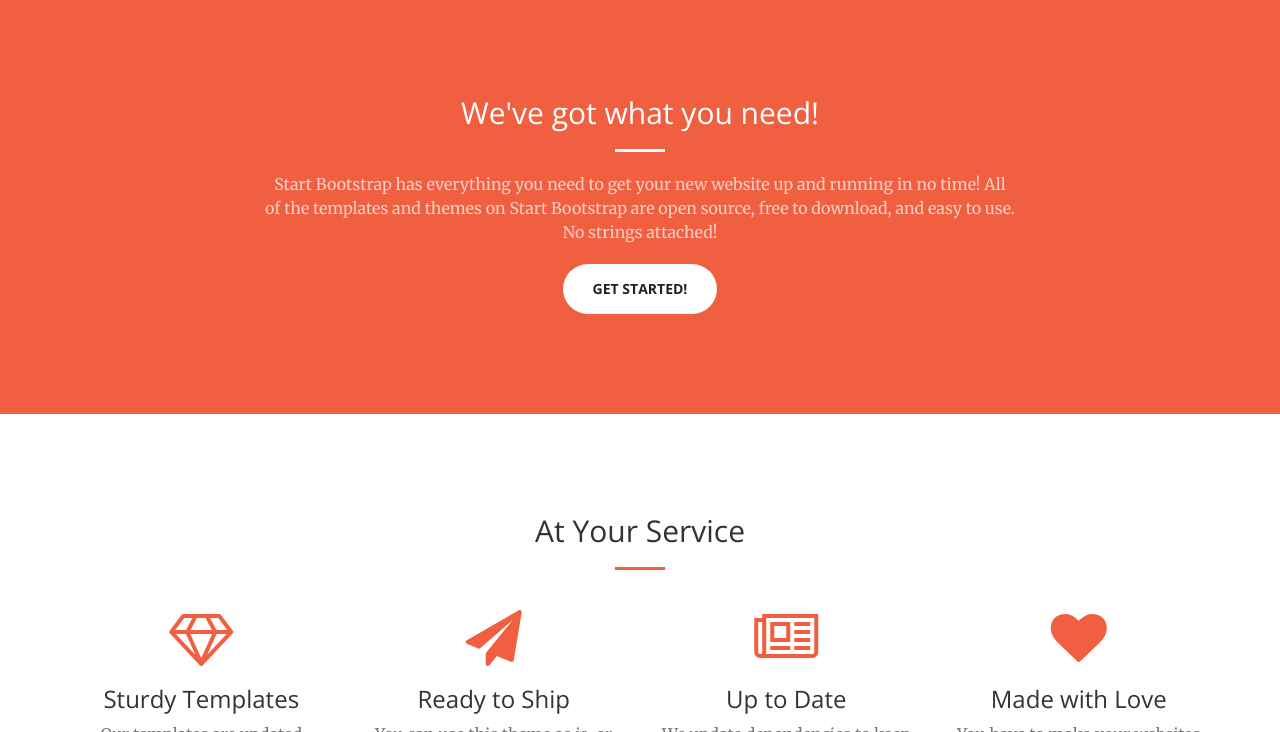
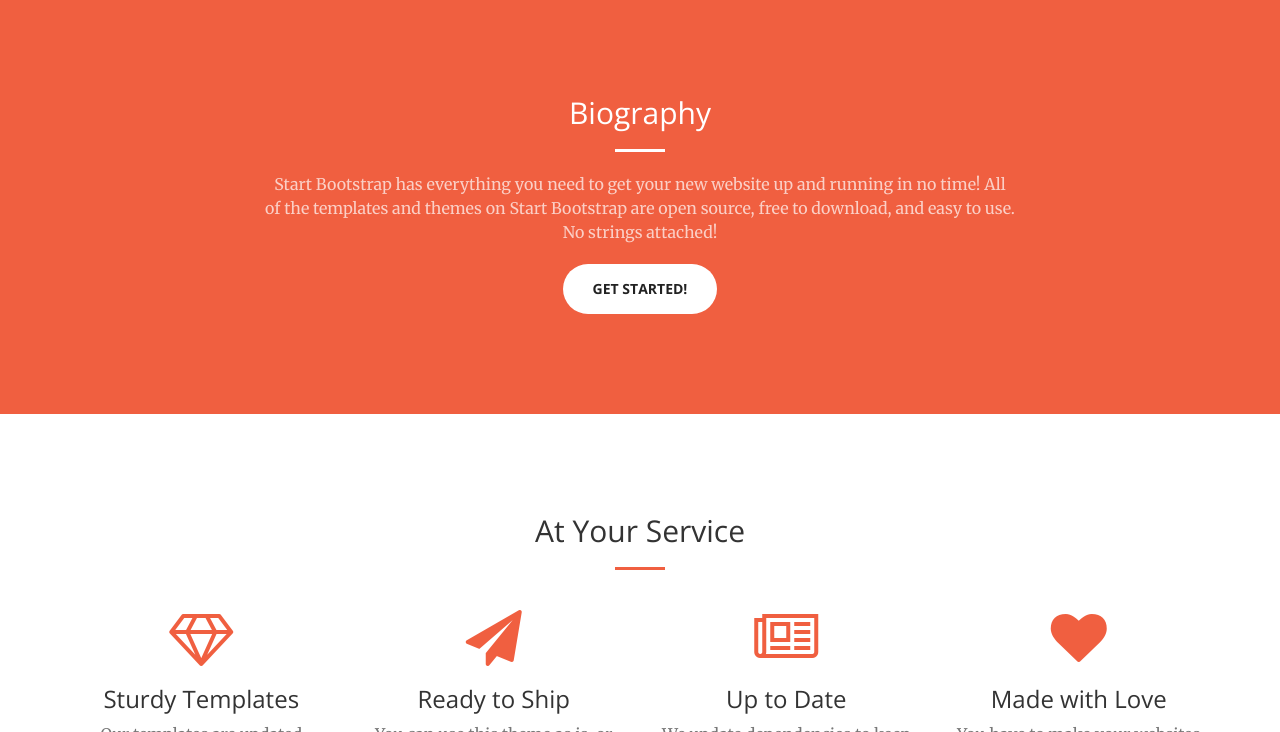
Before and after one commit to pahafenb/pahafenb.github.io, a Jekyll site: the page built from index.html, in a window 1280 px wide and 900 px high, scrolled down 736 px, cut to the strip 168-900 px from the top of the window. Built offline with Jekyll 4.4.1, drawn with Linux system fonts in a browser that asks for light colours.

Commit message:
Update call-to-action.html

```diff
--- a/_includes/call-to-action.html
+++ b/_includes/call-to-action.html
@@ -2,7 +2,7 @@
     <div class="container">
         <div class="row">
             <div class="col-lg-8 col-lg-offset-2 text-center">
-                <h2 class="section-heading">We've got what you need!</h2>
+                <h2 class="section-heading">Biography</h2>
                 <hr class="light">
                 <p class="text-faded">Start Bootstrap has everything you need to get your new website up and running in no time! All of the templates and themes on Start Bootstrap are open source, free to download, and easy to use. No strings attached!</p>
                 <a href="#" class="btn btn-default btn-xl">Get Started!</a>
```
